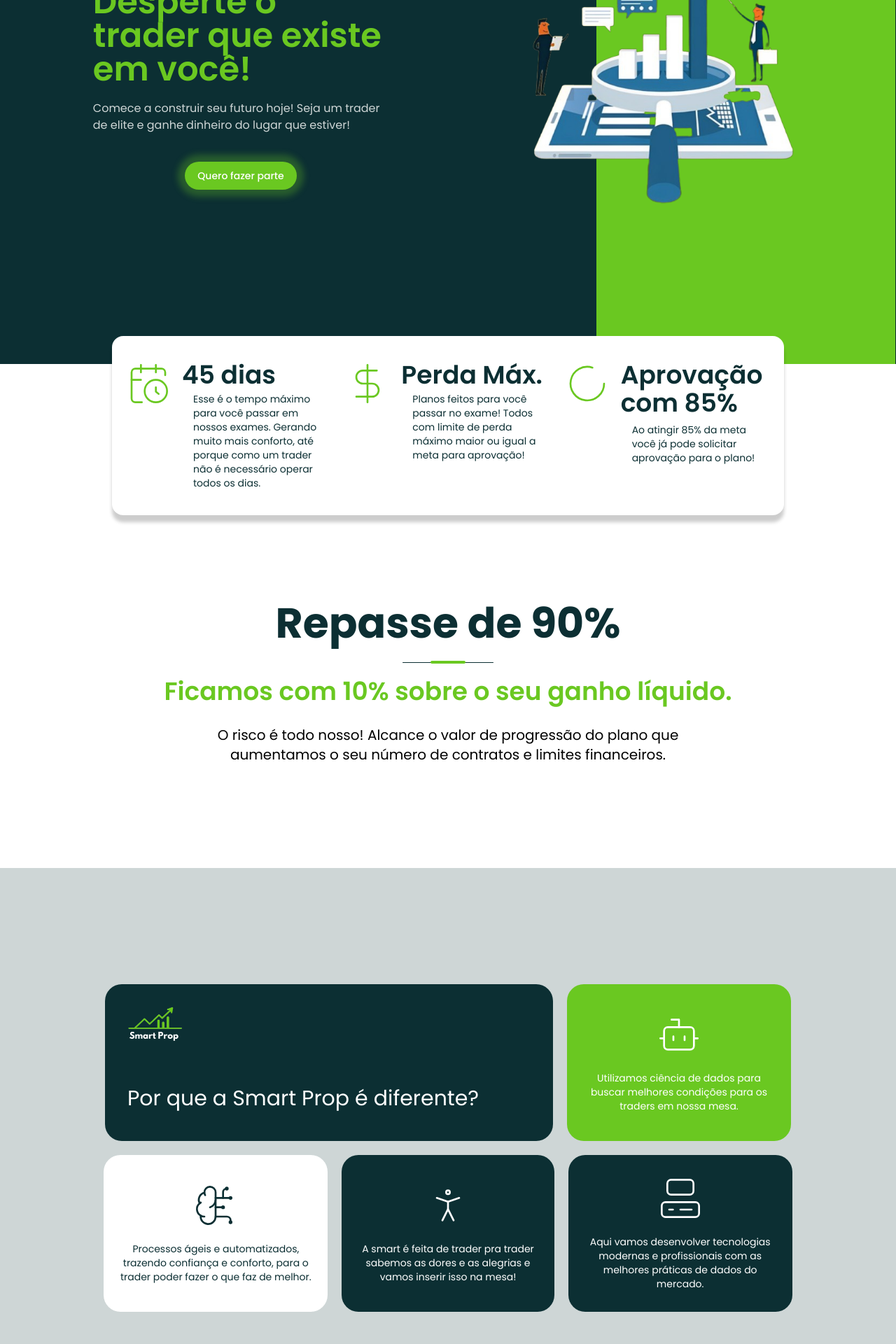
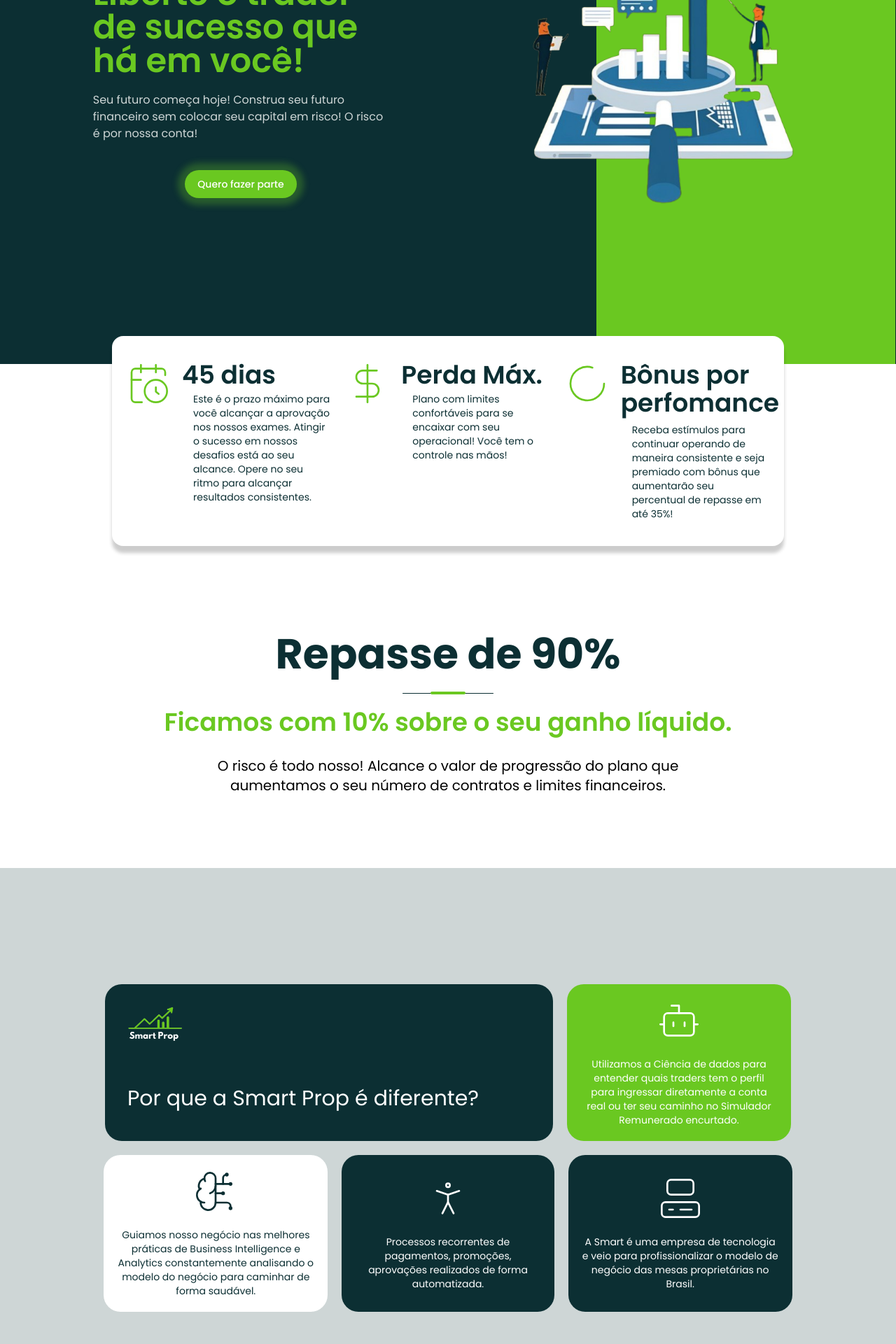
Before and after one commit to lucaanequini/deploy-smartprop, a Next.js app: page / in a window 1280 px wide. Shown: the part 280-2200 px from the top of the page at 70% size. Built offline with nearby package versions, Linux system fonts and the light colour scheme.

Commit message:
fix: texts change

```diff
--- a/app/(marketing)/_components/faq.tsx
+++ b/app/(marketing)/_components/faq.tsx
@@ -20,25 +20,25 @@
                     <AccordionItem value="item-1" data-aos='fade-left'>
                         <AccordionTrigger>Posso ter mais de um plano?</AccordionTrigger>
                         <AccordionContent>
-                            <span className="font-semibold text-dark-green">SIM</span>, você pode ter mais de um plano, porém somente um deles será operável.
+                            <span className="font-semibold text-dark-green">SIM</span>, você pode ter mais de um plano, com limite máximo de 3 planos ativos simultâneos.
                         </AccordionContent>
                     </AccordionItem>
                     <AccordionItem value="item-2" data-aos='fade-right'>
-                        <AccordionTrigger>A perca máxima é zerada mensalmente?</AccordionTrigger>
+                        <AccordionTrigger>A perda máxima é zerada mensalmente?</AccordionTrigger>
                         <AccordionContent>
-                            <span className="font-semibold text-dark-green">NÃO</span>, a perca máxima do plano não é zerada mensalmente, ela se mantém caso negativa, e vale sempre o saldo líquido total de sua plataforma.
+                            <span className="font-semibold text-dark-green">NÃO</span>, a perda máxima do plano não é zerada mensalmente, ela se mantém negativa, e vale sempre o saldo líquido total que aparece em sua plataforma.
                         </AccordionContent>
                     </AccordionItem>
                     <AccordionItem value="item-3" data-aos='fade-left'>
                         <AccordionTrigger>Há simulador remunerado?</AccordionTrigger>
                         <AccordionContent>
-                            <span className="font-semibold text-dark-green">resposta</span>
+                            <span className="font-semibold text-dark-green">SIM</span> ,temos simulador remunerado. Ao ser aprovado no exame, você será migrado para o simulador remunerado já podendo receber repasses.
                         </AccordionContent>
                     </AccordionItem>
                     <AccordionItem value="item-4" data-aos='fade-right'>
-                        <AccordionTrigger>Qual a diferença das plataformas?</AccordionTrigger>
+                        <AccordionTrigger>O que é o Bônus por Performance?</AccordionTrigger>
                         <AccordionContent>
-                            <span className="font-semibold text-dark-green">Resposta</span>
+                            Todo mês iremos disponibilizar desafios para os traders de conta real que ajudarão o trader a se manter no gerenciamento, caso o trader cumpra as metas ele receberá acréscimo de percentual em cima do valor líquido do repasse. Por exemplo o trader fez R$1000,00 será retirado 20% de IR e 10% da SmartProp sobrando R$800,00. Caso o trader cumpra os desafios, ele ganhará até 35% de acréscimo chegando a R$972,00.
                         </AccordionContent>
                     </AccordionItem>
 
--- a/app/(marketing)/_components/features.tsx
+++ b/app/(marketing)/_components/features.tsx
@@ -16,7 +16,8 @@
                         data-aos='fade-left'
                     >
                         <Bot className="xs:w-12 xs:h-12 md:w-16 md:h-16 text-white" strokeWidth={1} />
-                        <p className="text-white text-center text-sm xs:text-xs sm:text-sm">Utilizamos ciência de dados para buscar melhores condições para os traders em nossa mesa.</p>
+                        <p className="text-white text-center text-sm xs:text-xs sm:text-sm">Utilizamos a Ciência de dados para entender quais traders tem o perfil para ingressar diretamente a conta real ou ter seu caminho no Simulador Remunerado encurtado.
+                        </p>
                     </div>
                 </div>
                 <div className="flex flex-col w-full xs:flex-row gap-5 xs:gap-3 sm:gap-5 justify-center">
@@ -24,19 +25,19 @@
                         data-aos='fade-right'
                     >
                         <BrainCircuit className="xs:w-12 xs:h-12 md:w-16 md:h-16 text-dark-green" strokeWidth={1} />
-                        <p className="text-dark-green text-center text-sm xs:text-xs sm:text-sm">Processos ágeis e automatizados, trazendo confiança e conforto, para o trader poder fazer o que faz de melhor.</p>
+                        <p className="text-dark-green text-center text-sm xs:text-xs sm:text-sm">Guiamos nosso negócio nas melhores práticas de Business Intelligence e Analytics constantemente analisando o modelo do negócio para caminhar de forma saudável.</p>
                     </div>
                     <div className="md:w-[23.7%] xs:h-56 rounded-3xl p-3 xs:p-5 bg-dark-green opacity-80 flex flex-col items-center justify-center gap-y-3 sm:gap-y-5"
                         data-aos='fade-left'
                     >
                         <PersonStanding className="xs:w-12 xs:h-12 md:w-16 md:h-16 text-white" strokeWidth={1} />
-                        <p className="text-white text-center text-sm xs:text-xs sm:text-sm">A smart é feita de trader pra trader sabemos as dores e as alegrias e vamos inserir isso na mesa!</p>
+                        <p className="text-white text-center text-sm xs:text-xs sm:text-sm">Processos recorrentes de pagamentos, promoções, aprovações  realizados de forma automatizada.</p>
                     </div>
                     <div className="md:w-[25%] xs:h-56 rounded-3xl p-3 xs:p-5 bg-dark-green flex flex-col items-center justify-center gap-y-3 sm:gap-y-5"
                         data-aos='fade-right'
                     >
                         <Computer className="xs:w-12 xs:h-12 md:w-16 md:h-16 text-white" strokeWidth={1} />
-                        <p className="text-sm xs:text-xs sm:text-sm text-white text-center">Aqui vamos desenvolver tecnologias modernas e profissionais com as melhores práticas de dados do mercado.</p>
+                        <p className="text-sm xs:text-xs sm:text-sm text-white text-center">A Smart é uma empresa de tecnologia e veio para profissionalizar o modelo de negócio das mesas proprietárias no Brasil.</p>
                     </div>
                 </div>
             </div>
--- a/app/(marketing)/_components/first-view.tsx
+++ b/app/(marketing)/_components/first-view.tsx
@@ -6,8 +6,8 @@
             data-aos='fade-left'
         >
             <div className="flex flex-col gap-5 mx-9 sm:mx-0 sm:max-w-[33%]">
-                <p className="text-2xl sm:text-3xl xl:text-5xl font-semibold text-light-green leading-snug">Desperte o trader que existe em você!</p>
-                <p className="text-light-gray">Comece a construir seu futuro hoje! Seja um trader de elite e ganhe dinheiro do lugar que estiver!</p>
+                <p className="text-2xl sm:text-3xl xl:text-5xl font-semibold text-light-green leading-snug">Liberte o trader de sucesso que há em você!</p>
+                <p className="text-light-gray">Seu futuro começa hoje! Construa seu futuro financeiro sem colocar seu capital em risco! O risco é por nossa conta!</p>
                 <Button variant='green' className="rounded-full shadow-3xl w-40 xl:mx-auto mt-5">Quero fazer parte</Button>
             </div>
             <img src="/bonecos.png" alt="Bonecos" className="w-[300px] sm:w-[350px] xl:w-[400px] h-full" />
--- a/app/(marketing)/_components/main-card.tsx
+++ b/app/(marketing)/_components/main-card.tsx
@@ -9,21 +9,21 @@
                     <CalendarClock className="w-12 h-12 xl:w-16 xl:h-16 text-light-green" strokeWidth={1} />
                     <p className="text-3xl sm:text-2xl lg:text-4xl font-semibold text-dark-green">45 dias</p>
                 </div>
-                <p className="text-sm text-dark-green xl:max-w-60 xl:ml-24 xl:-mt-7">Esse é o tempo máximo para você passar em nossos exames. Gerando muito mais conforto, até porque como um trader não é necessário operar todos os dias.</p>
+                <p className="text-sm text-dark-green xl:max-w-60 xl:ml-24 xl:-mt-7">Este é o prazo máximo para você alcançar a aprovação nos nossos exames. Atingir o sucesso em nossos desafios está ao seu alcance. Opere no seu ritmo para alcançar resultados consistentes.</p>
             </div>
             <div className="flex flex-col">
                 <div className="flex gap-x-4 mb-2">
                     <DollarSign className="w-12 h-12 xl:w-16 xl:h-16 text-light-green" strokeWidth={1} />
                     <p className="text-3xl sm:text-2xl lg:text-4xl font-semibold text-dark-green">Perda Máx.</p>
                 </div>
-                <p className="text-sm text-dark-green xl:max-w-60 xl:ml-24 xl:-mt-7">Planos feitos para você passar no exame! Todos com limite de perda máximo maior ou igual a meta para aprovação!</p>
+                <p className="text-sm text-dark-green xl:max-w-60 xl:ml-24 xl:-mt-7">Plano com limites confortáveis para se encaixar com seu operacional! Você tem o controle nas mãos!</p>
             </div>
             <div className="flex flex-col">
                 <div className="flex gap-x-4 mb-2">
                     <LoaderCircle className="w-12 h-12 xl:w-16 xl:h-16 text-light-green" strokeWidth={1} />
-                    <p className="text-3xl sm:text-2xl lg:text-4xl font-semibold text-dark-green xl:max-w-48">Aprovação com 85%</p>
+                    <p className="text-3xl sm:text-2xl lg:text-4xl font-semibold text-dark-green xl:max-w-48">Bônus por perfomance</p>
                 </div>
-                <p className="text-sm text-dark-green xl:max-w-60 xl:ml-24">Ao atingir 85% da meta você já pode solicitar aprovação para o plano!</p>
+                <p className="text-sm text-dark-green xl:max-w-60 xl:ml-24">Receba estímulos para continuar operando de maneira consistente e seja premiado com bônus que aumentarão seu percentual de repasse em até 35%!</p>
             </div>
         </div >
     )
```
